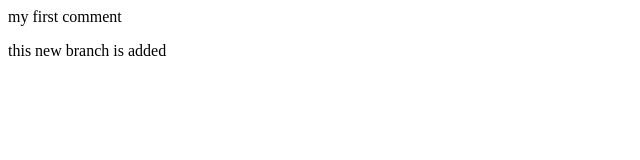
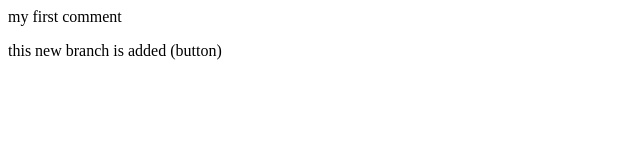
Before and after one commit to anuj229/practice-git, a plain HTML site: page index.html in a window 1280 px wide. Shown: the full height of the page, 0-640 px from the left. Drawn offline with Linux system fonts and the light colour scheme.

```diff
--- a/index.html
+++ b/index.html
@@ -1,2 +1,2 @@
 <p>my first comment</p>
-<p>this new branch is added</p>
+<p>this new branch is added (button)</p>
```
